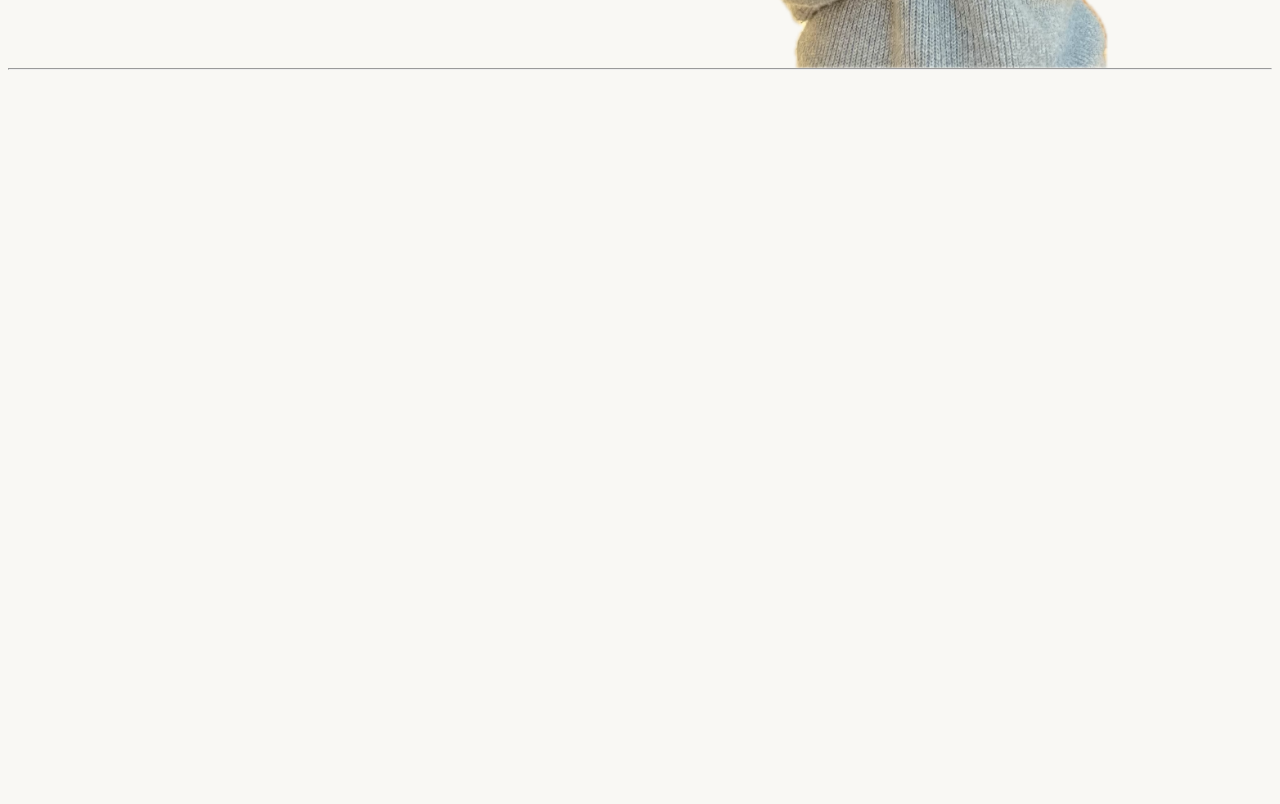
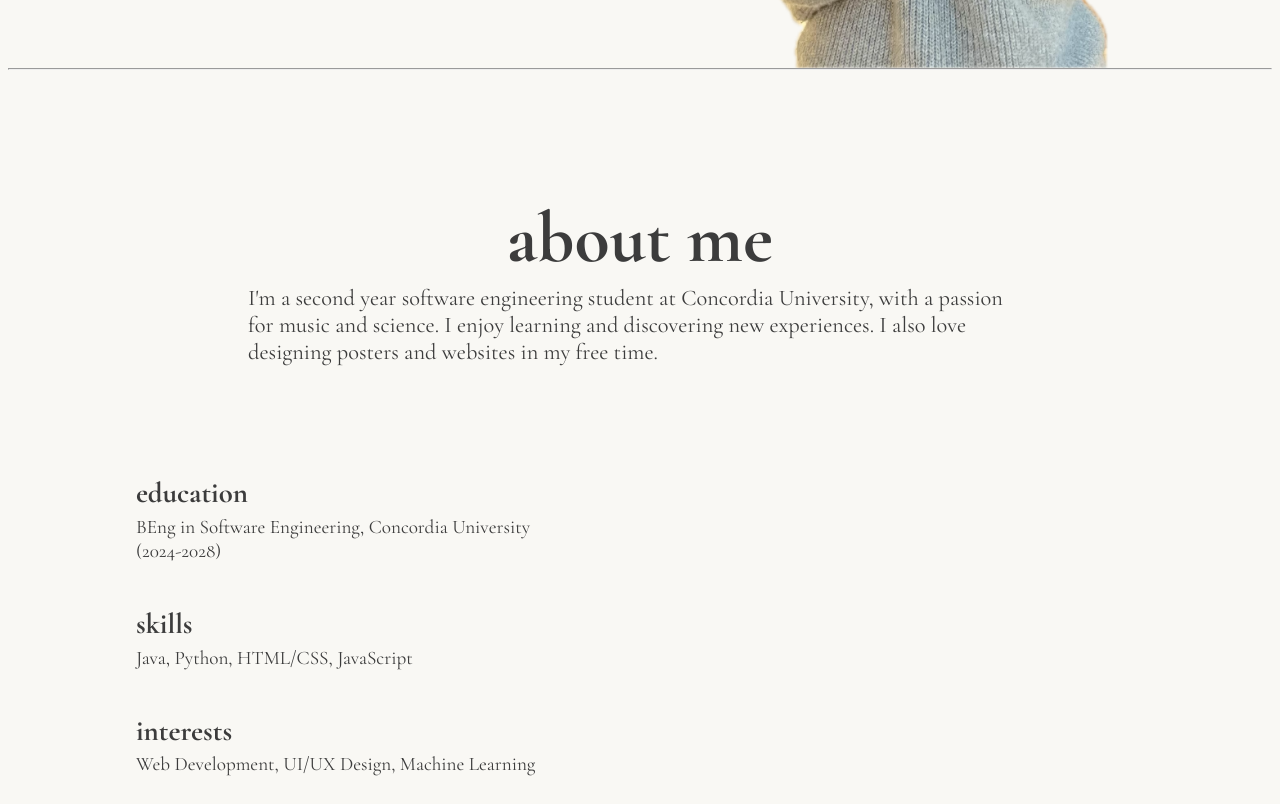
Before and after one commit to tiffsoa/portfolio, a React (Vite) app: page / in a window 1280 px wide. Shown: the part 740-1544 px from the top of the page. Before the commit the page ends 818 px from the top, so only its background shows below. Built offline with nearby package versions, Linux system fonts and the light colour scheme.

Commit message:
added about

```diff
--- a/src/App.css
+++ b/src/App.css
@@ -29,3 +29,7 @@
     flex-direction: row;
     margin-top: 13rem;
   }
+
+.about-section {
+    margin-top: 4rem;
+}
--- a/src/App.jsx
+++ b/src/App.jsx
@@ -12,6 +12,7 @@ function App() {
     <>
       <Navbar />
       <Hero />
+      <About />
     </>
   )
 }
--- a/src/components/About/About.css
+++ b/src/components/About/About.css
@@ -0,0 +1,34 @@
+.title {
+    font-size: 4.5rem;
+    font-weight: 900;
+}
+
+.top {
+    display: flex;
+    flex-direction: column;
+    justify-content: center;
+    align-items: center;
+}
+
+.descri {
+    margin-top: -3.6rem;
+    margin-left: 15rem;
+    margin-right: 15rem;
+    text-align: left;
+    font-size: 1.4rem;
+    font-weight: 400;
+}
+
+.bottom {
+    display: flex;
+    flex-direction: column;
+    margin-top: 4rem;
+    margin-left: 8rem;
+    font-size: 1.2rem;
+}
+
+.bottom h3 {
+    margin-top: -1.2rem;
+    font-weight: 400;
+    font-size: 1.199rem;
+}
--- a/src/components/About/About.jsx
+++ b/src/components/About/About.jsx
@@ -3,7 +3,29 @@ import './About.css'
 function About() {
     return (
         <section id="about" className="about-section">
-
+            <div className='top'>
+                <h1 className='title'>about me</h1>
+                <h3 className='descri'>I'm a second year software engineering student
+                    at Concordia University, with a passion for music and science.
+                    I enjoy learning and discovering new experiences. I also love
+                    designing posters and websites in my free time.
+                </h3>
+            </div>
+            <div className='bottom'>
+                <div className='about-container one'>
+                    <h2>education</h2>
+                    <h3>BEng in Software Engineering, Concordia University<br />
+                    (2024-2028)</h3>
+                </div>
+                <div className='about-container two'>
+                    <h2>skills</h2>
+                    <h3>Java, Python, HTML/CSS, JavaScript</h3>
+                </div>
+                <div className='about-container three'>
+                    <h2>interests</h2>
+                    <h3>Web Development, UI/UX Design, Machine Learning</h3>
+                </div>
+            </div>
         </section>
     );
 }
```
